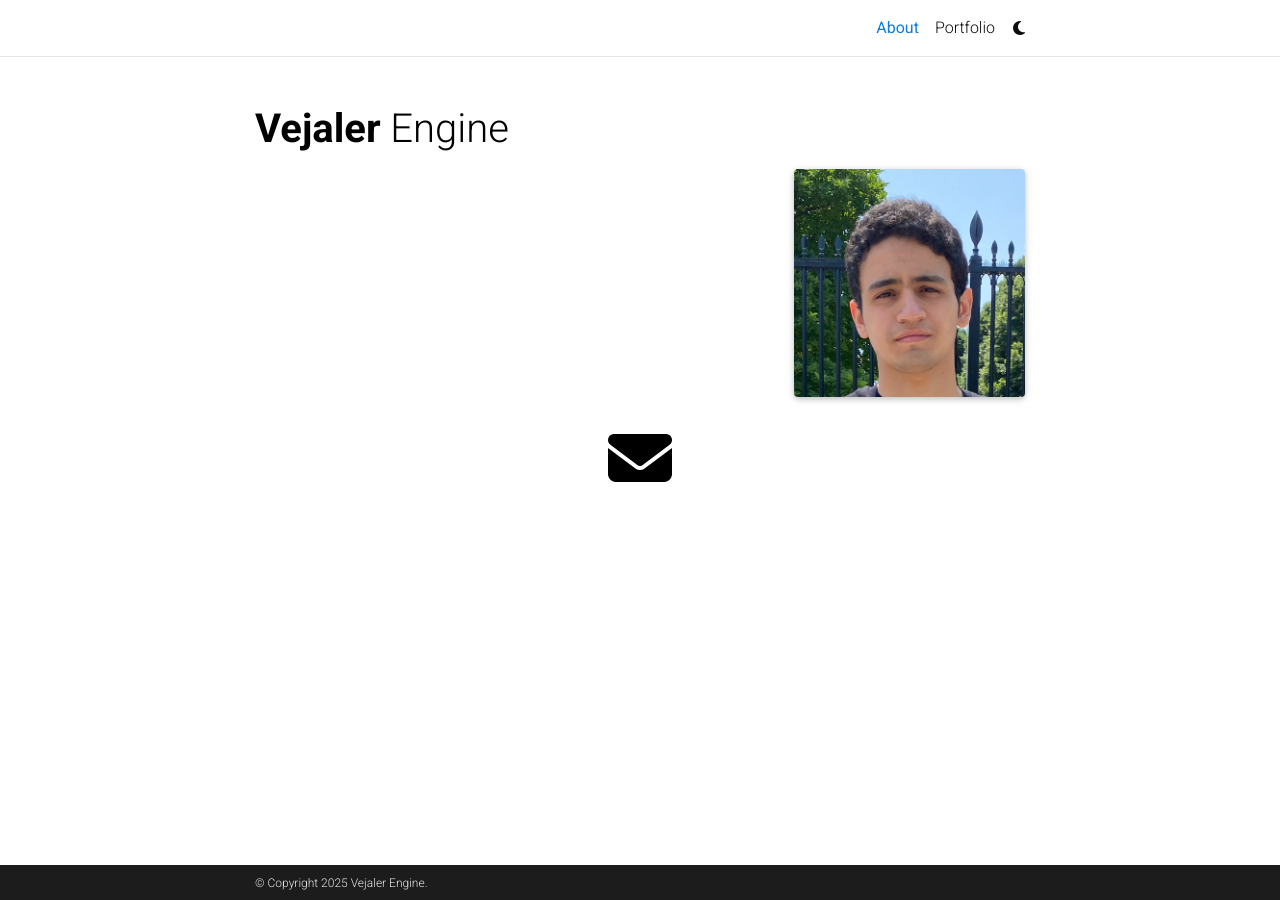
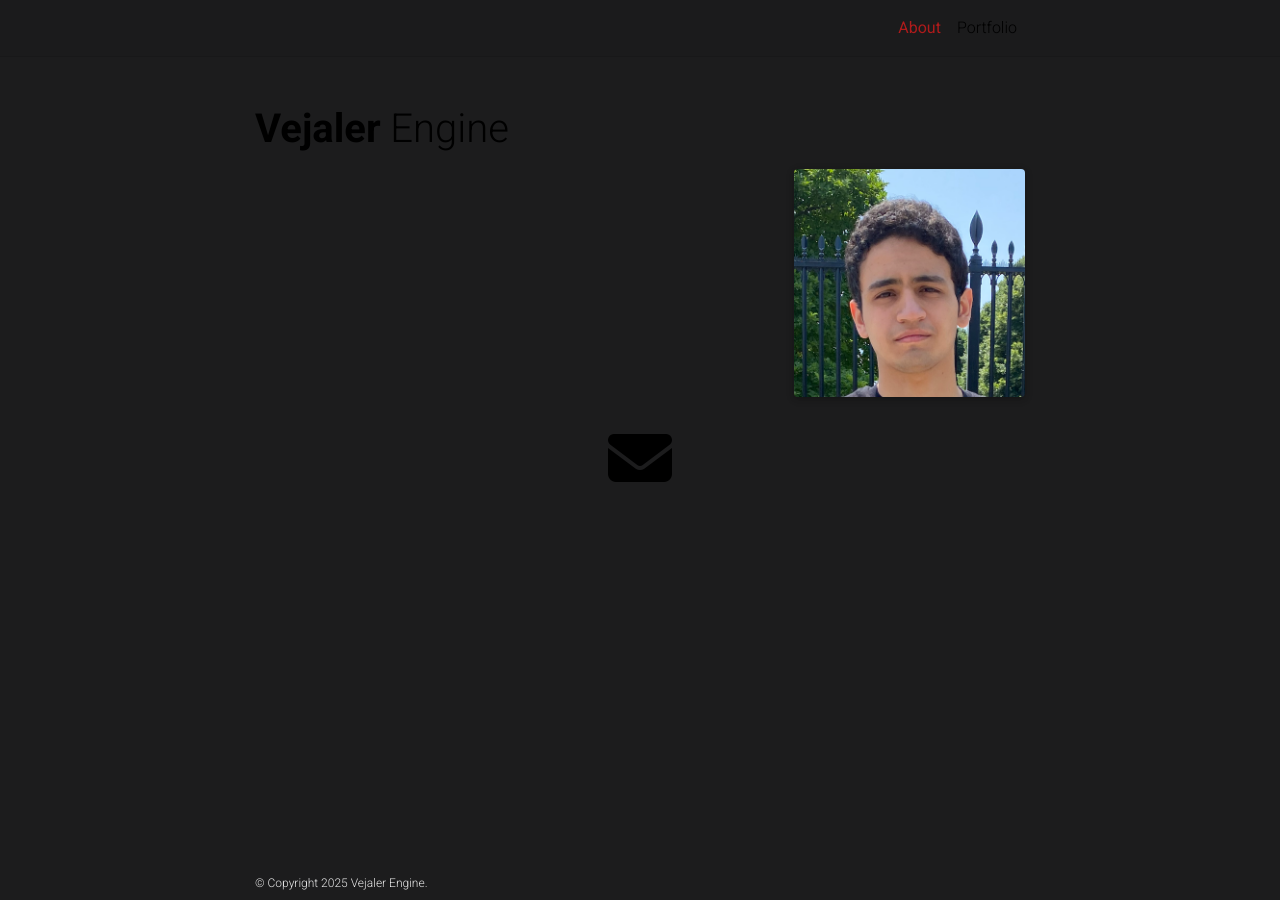
Before and after one commit to Vejaler/Vejaler.github.io, a Jekyll site: the page built from _pages/about.md, in a window 1280 px wide. Built offline with Jekyll 4.4.1, drawn with Linux system fonts in a browser that asks for light colours; full-size pictures stand in for the smaller copies a plugin makes; comment, search, counter and statistics services are not loaded; a style sheet for code colours, icons or effects is not loaded.

```diff
--- a/_config.yml
+++ b/_config.yml
@@ -361,7 +361,7 @@
 enable_math:                true   # enables math typesetting (uses MathJax)
 enable_tooltips:            false  # enables automatic tooltip links generated
                                    # for each section titles on pages and posts
-enable_darkmode:            true   # enables switching between light/dark modes
+enable_darkmode:            false   # enables switching between light/dark modes
 enable_navbar_social:       false  # enables displaying social links in the
                                    # navbar on the about page
 enable_project_categories:  true   # enables categorization of projects into
--- a/_sass/_themes.scss
+++ b/_sass/_themes.scss
@@ -3,12 +3,12 @@
  ******************************************************************************/
 
 :root {
-  --global-bg-color: #{$white-color};
+  --global-bg-color: #{$grey-color-dark};
   --global-code-bg-color: #{$code-bg-color-light};
   --global-text-color: #{$black-color};
   --global-text-color-light: #{$black-color};
-  --global-theme-color: #{$blue-color};
-  --global-hover-color: #{$purple-color};
+  --global-theme-color: #{$red-color-dark};
+  --global-hover-color: #{$red-color-dark};
   --global-hover-text-color: #{$white-color};
   --global-footer-bg-color: #{$grey-color-dark};
   --global-footer-text-color: #{$grey-color-light};
@@ -52,8 +52,8 @@
   --global-code-bg-color: #{$code-bg-color-dark};
   --global-text-color: #{$grey-color-light};
   --global-text-color-light: #{$grey-color-light};
-  --global-theme-color: #{$cyan-color};
-  --global-hover-color: #{$cyan-color};
+  --global-theme-color: #{$red-color-dark};
+  --global-hover-color: #{$red-color-dark};
   --global-hover-text-color: #{$white-color};
   --global-footer-bg-color: #{$grey-color-light};
   --global-footer-text-color: #{$grey-color-dark};
```
Also changed, not shown: 1 other file.
